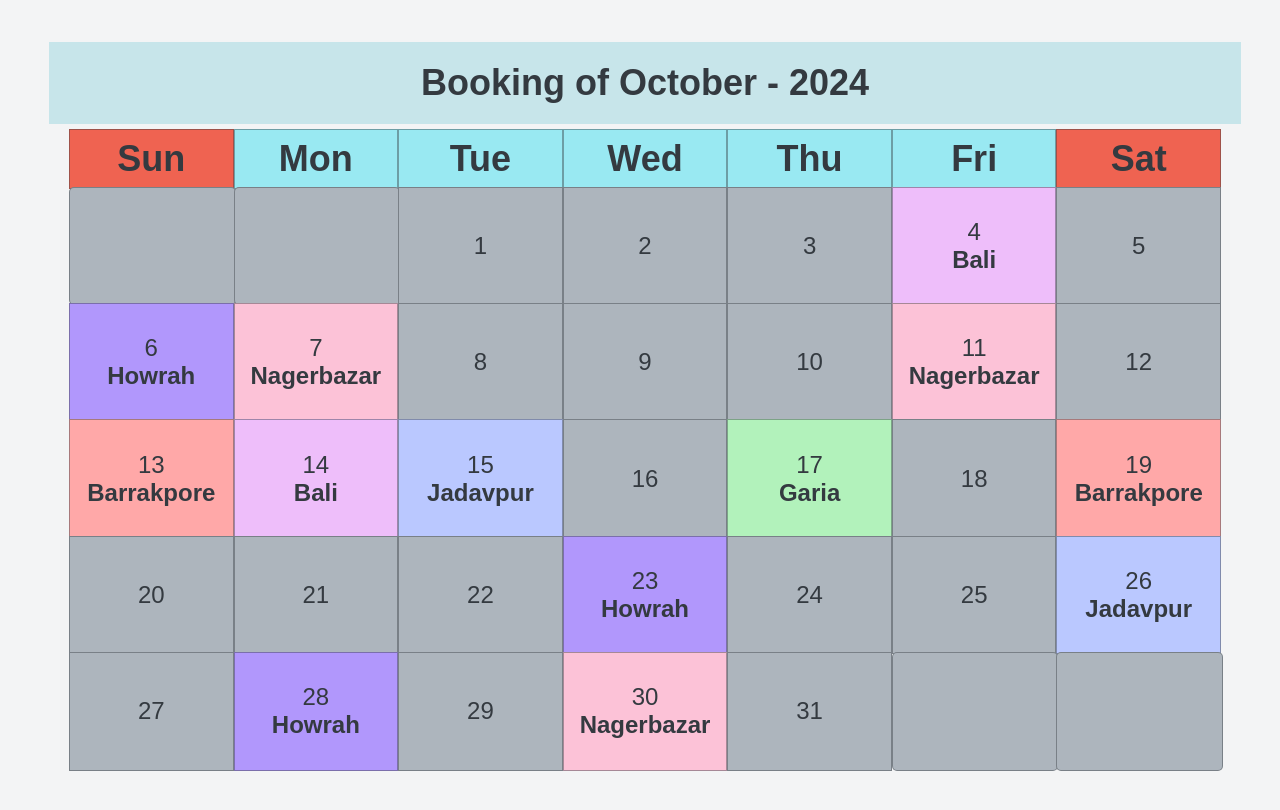
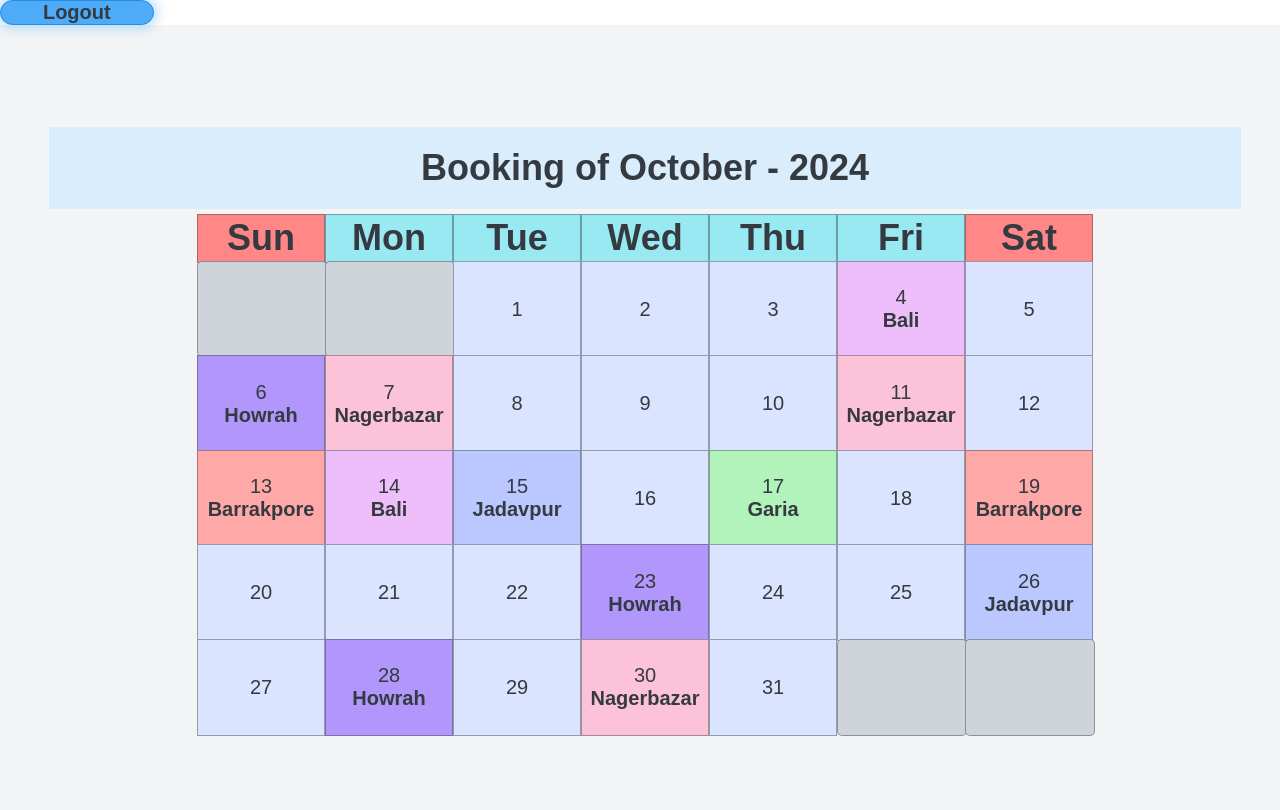
Before and after one commit to devil1993/booking, a React (Vite) app in the folder booking-ui/: page /dashboard in a window 1280 px wide. Shown: the top 810 px of the page. Built offline with nearby package versions, Linux system fonts and the light colour scheme; no server answers.

Commit message:
Added github login.

```diff
--- a/booking-ui/src/Dashboard/BookingCalendar.module.css
+++ b/booking-ui/src/Dashboard/BookingCalendar.module.css
@@ -18,7 +18,7 @@
     background-color: #f3f4f5;
     padding: 5px;
     color: #343a40ff;
-    font-size: 24px;
+    font-size: 20px;
     gap: 5px;
 }
 
@@ -27,13 +27,13 @@
     font-size: 36px;
     font-weight: 700;
     width: 90%;
-    background-color: rgba(21, 171, 191, 0.199);
+    background-color: #d0ebffb0;
     text-align: center;
 }
 
 .content {
-    width: 90%;
-    height: 80%;
+    width: 70%;
+    height: 65%;
     /* border: 3px solid #325c86; */
     display: grid;
     justify-content: center;
@@ -49,7 +49,7 @@
     display: flex;
     justify-content: space-around;
     align-items: center;
-    background-color: #adb5bdff;
+    background-color: #dbe4ff;
     /* margin: 2px; */
 }
 
@@ -75,11 +75,11 @@
     cursor: auto;
 }
 .calHead:first-child, .calHead:nth-child(7){
-    background-color: #EF6351;
+    background-color: #FF8787;
 }
 
 .datePad{
-    background-color: #adb5bdff;
+    background-color: #ced4da;
     height: 100%;
     border-radius: 5px;
     width: 100%;
--- a/booking-ui/src/Dashboard/BookingCalendar.tsx
+++ b/booking-ui/src/Dashboard/BookingCalendar.tsx
@@ -25,6 +25,9 @@ import {
   MockBookingOptionsService,
 } from "../services/BookingOptionsService";
 import bookingEditActions from "../contexts/bookingEditContext";
+import { logOut } from "../services/Auth/Firebase";
+import { useNavigate } from "react-router-dom";
+import { AppRoutes } from "../Routes";
 
 const daysOfWeek = ["Sun", "Mon", "Tue", "Wed", "Thu", "Fri", "Sat"];
 
@@ -122,9 +125,14 @@ const BookingCalendar: React.FC = () => {
       }
     }
   // GRID COMPUTATION LOGIC ENDS HERE
-
+  const navigate = useNavigate();
+  const HandleLogout = async () => {
+      await logOut();
+      navigate(AppRoutes.Login);
+  }
   return (
     <>
+    <button onClick={HandleLogout}>Logout</button>
       <div className={styles.container}>
         <h2 className={styles.heading}>
           Booking of {month} - {date.getFullYear()}
--- a/booking-ui/src/Landing/Welcome.module.css
+++ b/booking-ui/src/Landing/Welcome.module.css
@@ -5,30 +5,30 @@
     justify-content: center;
     align-items: center;
     gap: 5%;
-    background-color: #adb5bd;
+    background-color: #f1f3f5;
 }
 
 button {
-    background-color: rgb(21, 170, 191);
+    background-color: #4dabf7;
     color: #343a40;
-    height: 10%;
-    width: 15%;
+    height: 7%;
+    width: 12%;
     font-family: sans-serif;
-    font-size: 24px;
+    font-size: 20px;
     font-weight: 600;
-    border: 1px solid #343a40;
-    border-radius: 1000px;
-    box-shadow: 0 0 10px 5px rgba(21, 170, 191, 0.3);
+    border: 1px solid #228be6;
+    border-radius: 20px;
+    box-shadow: 0 0 10px 5px #4dabf74d;
 }
 
 button:hover{
-    color: rgb(21, 170, 191);
+    color: #4dabf7;
     background-color: #343a40;
-    box-shadow: 0 0 20px 10px rgba(21, 170, 191, 0.4);
+    box-shadow: 0 0 20px 10px #4dabf766;
     cursor: pointer;
 }
 
 button:focus{
     outline: none;
-    box-shadow: 0 0 40px 30px rgba(21, 170, 191, 0.4);
+    box-shadow: 0 0 40px 30px #4dabf766;
 }
--- a/booking-ui/src/Login/Login.tsx
+++ b/booking-ui/src/Login/Login.tsx
@@ -1,5 +1,6 @@
 import { useNavigate } from "react-router-dom";
 import { signInWithGoogle } from "../services/Auth/Firebase/Google";
+import { signInWithGithub } from "../services/Auth/Firebase/Github";
 
 const Login: React.FC<{}> = () => {
 
@@ -11,9 +12,10 @@ const Login: React.FC<{}> = () => {
             <label htmlFor="password">Password:</label>
             <input type="password" name="password" id="password" />
             <button type="submit">Login</button>
-            <h3>OR</h3>
-            <button type="button" onClick={() => signInWithGoogle(navigate)}>Continue with Google</button>
-            <button type="button" onClick={() => {window.location.href = '/dashboard'}}>Continue with Facebook</button>
+            <div className="continueWith">OR CONTINUE WITH</div>
+            <button type="button" onClick={() => signInWithGoogle(navigate)}>Google</button>
+            <button type="button" onClick={() => {window.location.href = '/dashboard'}}>Facebook</button>
+            <button type="button" onClick={() => signInWithGithub(navigate)}>Github</button>
         </form>
     );
 }
--- /dev/null
+++ b/booking-ui/src/services/Auth/Firebase/Github/index.ts
@@ -0,0 +1,22 @@
+import { NavigateFunction } from "react-router-dom";
+import { auth, githubAuthProvider } from "..";
+import { AppRoutes } from "../../../../Routes";
+import { signInWithPopup } from "firebase/auth";
+
+export const signInWithGithub = async (navigate: NavigateFunction) => {
+    console.log('Sign in with Github');
+    try {
+        const result = await signInWithPopup(auth, githubAuthProvider);
+        if(!result || !result.user) {
+            throw new Error('User not logged in');
+        }
+        alert(`Welcome ${result.user.displayName}`);
+        console.log(result.user.getIdToken());
+        navigate(AppRoutes.Dashboard);
+    } catch (error) {
+        console.error('Error signing in with Google: ', error);
+    }
+    finally{
+
+    }
+};
--- a/booking-ui/src/services/Auth/Firebase/index.ts
+++ b/booking-ui/src/services/Auth/Firebase/index.ts
@@ -1,5 +1,5 @@
 import { getApp, getApps, initializeApp } from "firebase/app";
-import { FacebookAuthProvider, getAuth, GoogleAuthProvider } from "firebase/auth";
+import { FacebookAuthProvider, getAuth, GithubAuthProvider, GoogleAuthProvider } from "firebase/auth";
 const VITE_FIREBASE_API_KEY = import.meta.env.VITE_FIREBASE_API_KEY;
 
 // TODO: Add SDKs for Firebase products that you want to use
@@ -20,7 +20,12 @@ const firebaseApp = getApps().length === 0 ? initializeApp(firebaseConfig) : get
 
 const googleAuthProvider = new GoogleAuthProvider();
 const facebookAuthProvider = new FacebookAuthProvider();
+const githubAuthProvider = new GithubAuthProvider();
 
 const auth = getAuth(firebaseApp);
 
-export { auth, googleAuthProvider, facebookAuthProvider };
+const logOut = async () => {
+    await auth.signOut();
+}
+
+export { auth, googleAuthProvider, facebookAuthProvider, githubAuthProvider, logOut };
```
